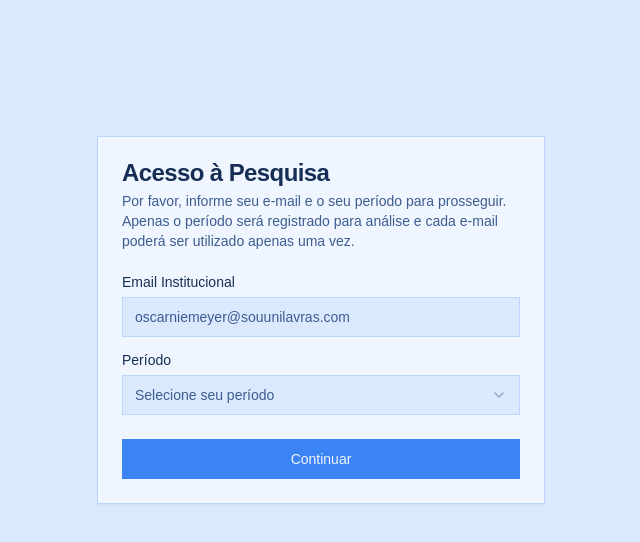
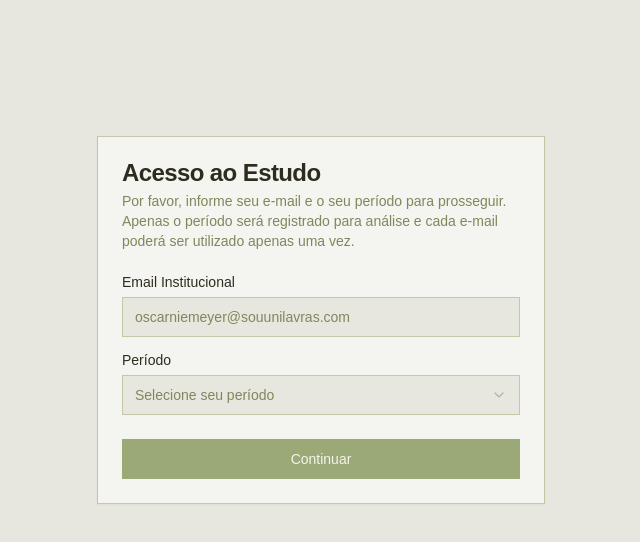
Before and after one commit to diegovianagomes/sinapsi-empresas, a Next.js app: page /student-auth in a window 1280 px wide. Shown: the top 542 px of the page, without its empty margins (319-959 px from the left). Built offline with nearby package versions, Linux system fonts and the light colour scheme.

Commit message:
POC 20250320:  Mudança de paleta de cores

```diff
--- a/app/globals.css
+++ b/app/globals.css
@@ -14,62 +14,62 @@ body {
 
 @layer base {
   :root {
-    --background: 217 100% 93%; /* #dbe8fe */
-    --foreground: 217 58% 21%; /* #172e54 */
-    --card: 216 100% 97%; /* #eff5ff */
-    --card-foreground: 217 58% 21%; /* #172e54 */
-    --popover: 216 100% 97%; /* #eff5ff */
-    --popover-foreground: 217 58% 21%; /* #172e54 */
-    --primary: 217 91% 60%; /* #3b82f6 */
-    --primary-foreground: 216 100% 97%; /* #eff5ff */
-    --secondary: 217 97% 87%; /* #bfd7fe */
-    --secondary-foreground: 217 58% 21%; /* #172e54 */
-    --muted: 217 97% 87%; /* #bfd7fe */
-    --muted-foreground: 217 40% 40%; /* #1e55af mais claro */
-    --accent: 217 97% 87%; /* #bfd7fe */
-    --accent-foreground: 217 58% 21%; /* #172e54 */
-    --destructive: 0 84.2% 60.2%; /* mantido */
-    --destructive-foreground: 216 100% 97%; /* #eff5ff */
-    --border: 217 97% 87%; /* #bfd7fe */
-    --input: 217 97% 87%; /* #bfd7fe */
-    --ring: 217 91% 60%; /* #3b82f6 */
-    --sidebar-background: 216 100% 97%; /* #eff5ff */
-    --sidebar-foreground: 217 58% 21%; /* #172e54 */
-    --sidebar-primary: 217 91% 60%; /* #3b82f6 */
-    --sidebar-primary-foreground: 216 100% 97%; /* #eff5ff */
-    --sidebar-accent: 217 97% 87%; /* #bfd7fe */
-    --sidebar-accent-foreground: 217 58% 21%; /* #172e54 */
-    --sidebar-border: 217 97% 87%; /* #bfd7fe */
-    --sidebar-ring: 217 91% 60%; /* #3b82f6 */
+    --background: 60 15% 89%; /* #e5e7de */
+    --foreground: 70 16% 22%; /* #4c493b */
+    --card: 68 17% 95%; /* #f6f7f3 */
+    --card-foreground: 54 20% 15%; /* #29261f */
+    --popover: 68 17% 95%; /* #f6f7f3 */
+    --popover-foreground: 54 20% 15%; /* #29261f */
+    --primary: 77 23% 56%; /* #9ca17e */
+    --primary-foreground: 68 17% 95%; /* #f6f7f3 */
+    --secondary: 62 22% 72%; /* #c9cdba */
+    --secondary-foreground: 61 19% 37%; /* #6c6951 */
+    --muted: 62 22% 72%; /* #c9cdba */
+    --muted-foreground: 65 19% 44%; /* #81805e */
+    --accent: 217 74% 73%; /* #a3c4ed - azul para contraste */
+    --accent-foreground: 220 52% 50%; /* #4269ce */
+    --destructive: 0 84% 60%;
+    --destructive-foreground: 68 17% 95%; /* #f6f7f3 */
+    --border: 62 22% 72%; /* #c9cdba */
+    --input: 62 22% 72%; /* #c9cdba */
+    --ring: 77 23% 56%; /* #9ca17e */
+    --sidebar-background: 68 17% 95%; /* #f6f7f3 */
+    --sidebar-foreground: 54 20% 15%; /* #29261f */
+    --sidebar-primary: 77 23% 56%; /* #9ca17e */
+    --sidebar-primary-foreground: 68 17% 95%; /* #f6f7f3 */
+    --sidebar-accent: 217 74% 73%; /* #a3c4ed */
+    --sidebar-accent-foreground: 220 52% 50%; /* #4269ce */
+    --sidebar-border: 62 22% 72%; /* #c9cdba */
+    --sidebar-ring: 77 23% 56%; /* #9ca17e */
   }
   .dark {
-    --background: 217 58% 21%; /* #172e54 */
-    --foreground: 216 100% 97%; /* #eff5ff */
-    --card: 217 50% 33%; /* #1e478a */
-    --card-foreground: 216 100% 97%; /* #eff5ff */
-    --popover: 217 50% 33%; /* #1e478a */
-    --popover-foreground: 216 100% 97%; /* #eff5ff */
-    --primary: 217 91% 60%; /* #3b82f6 */
-    --primary-foreground: 216 100% 97%; /* #eff5ff */
-    --secondary: 217 70% 40%; /* #1e55af */
-    --secondary-foreground: 216 100% 97%; /* #eff5ff */
-    --muted: 217 70% 40%; /* #1e55af */
-    --muted-foreground: 217 97% 87%; /* #bfd7fe */
-    --accent: 217 70% 40%; /* #1e55af */
-    --accent-foreground: 216 100% 97%; /* #eff5ff */
-    --destructive: 0 62.8% 30.6%; /* mantido */
-    --destructive-foreground: 216 100% 97%; /* #eff5ff */
-    --border: 217 70% 40%; /* #1e55af */
-    --input: 217 70% 40%; /* #1e55af */
-    --ring: 217 91% 60%; /* #3b82f6 */
-    --sidebar-background: 217 50% 33%; /* #1e478a */
-    --sidebar-foreground: 216 100% 97%; /* #eff5ff */
-    --sidebar-primary: 217 91% 60%; /* #3b82f6 */
-    --sidebar-primary-foreground: 216 100% 97%; /* #eff5ff */
-    --sidebar-accent: 217 70% 40%; /* #1e55af */
-    --sidebar-accent-foreground: 216 100% 97%; /* #eff5ff */
-    --sidebar-border: 217 70% 40%; /* #1e55af */
-    --sidebar-ring: 217 91% 60%; /* #3b82f6 */
+    --background: 220 58% 21%; /* #172e54 */
+    --foreground: 216 75% 97%; /* #f1f6fd */
+    --card: 219 52% 31%; /* #2e407a */
+    --card-foreground: 213 46% 94%; /* #e0eaf9 */
+    --popover: 219 52% 31%; /* #2e407a */
+    --popover-foreground: 213 46% 94%; /* #e0eaf9 */
+    --primary: 217 65% 68%; /* #77a4e3 */
+    --primary-foreground: 216 75% 97%; /* #f1f6fd */
+    --secondary: 218 50% 40%; /* #2f428d */
+    --secondary-foreground: 214 63% 87%; /* #c8dbf5 */
+    --muted: 218 50% 40%; /* #2f428d */
+    --muted-foreground: 214 63% 87%; /* #c8dbf5 */
+    --accent: 77 23% 56%; /* #9ca17e - verde terroso para contraste */
+    --accent-foreground: 68 17% 95%; /* #f6f7f3 */
+    --destructive: 0 63% 31%;
+    --destructive-foreground: 216 75% 97%; /* #f1f6fd */
+    --border: 218 50% 40%; /* #2f428d */
+    --input: 218 50% 40%; /* #2f428d */
+    --ring: 217 65% 68%; /* #77a4e3 */
+    --sidebar-background: 219 52% 31%; /* #2e407a */
+    --sidebar-foreground: 216 75% 97%; /* #f1f6fd */
+    --sidebar-primary: 217 65% 68%; /* #77a4e3 */
+    --sidebar-primary-foreground: 216 75% 97%; /* #f1f6fd */
+    --sidebar-accent: 77 23% 56%; /* #9ca17e */
+    --sidebar-accent-foreground: 68 17% 95%; /* #f6f7f3 */
+    --sidebar-border: 218 50% 40%; /* #2f428d */
+    --sidebar-ring: 217 65% 68%; /* #77a4e3 */
   }
 }
 
--- a/app/page.tsx
+++ b/app/page.tsx
@@ -5,15 +5,18 @@ export default function Home() {
   return (
     <div className="container mx-auto px-4 py-8 md:py-12 min-h-[90vh] flex items-center justify-center">
       <div className="max-w-3xl mx-auto text-center">
-        <img src="/logo.webp" alt="" className="mx-auto mb-4 md:mb-6 w-48 md:w-64 h-auto"/>
+        <div className="flex items-center justify-center gap-8 pb-8">
+          <img src="/logo1.svg" alt="" className="w-16 md:w-24 h-auto"/>
+          <img src="/logo2.svg" alt="" className="w-48 md:w-64 h-auto"/>
+        </div>
         <h1 className="text-2xl md:text-3xl font-bold mb-4 md:mb-6">Diagnóstico Organizacional</h1>
         <p className="text-base md:text-lg mb-6 md:mb-8">
-          Esta pesquisa tem como objetivo coletar informações sobre percepções acadêmicas. Suas respostas são anônimas e
+          Este estudo tem como objetivo coletar informações sobre percepções acadêmicas. Suas respostas são anônimas e
           serão utilizadas apenas para fins de pesquisa.
         </p>
         <div className="flex flex-col sm:flex-row justify-center gap-3 md:gap-4">
           <Button asChild size="lg" className="w-full sm:w-auto">
-            <Link href="/student-auth">Iniciar Pesquisa</Link>
+            <Link href="/student-auth">Iniciar Estudo</Link>
           </Button>
           <Button asChild variant="outline" size="lg" className="w-full sm:w-auto">
             <Link href="/researcher-login">Ver Resultados (Pesquisador)</Link>
--- a/app/student-auth/page.tsx
+++ b/app/student-auth/page.tsx
@@ -66,7 +66,7 @@ export default function StudentAuthPage() {
       if (checkData.isUsed) {
         toast({
           title: "E-mail já tá em uso!",
-          description: "Ops, esse e-mail já participou da pesquisa.",
+          description: "Ops, esse e-mail já participou do estudo.",
           variant: "destructive",
         })
         setIsSubmitting(false)
@@ -115,7 +115,7 @@ export default function StudentAuthPage() {
     <div className="container mx-auto px-4 py-8 md:py-12 flex items-center justify-center min-h-[80vh]">
       <Card className="w-full max-w-md">
         <CardHeader>
-          <CardTitle>Acesso à Pesquisa</CardTitle>
+          <CardTitle>Acesso ao Estudo</CardTitle>
           <CardDescription>
             Por favor, informe seu e-mail e o seu período para prosseguir. Apenas o período será registrado para análise e cada e-mail poderá ser utilizado apenas uma vez.
           </CardDescription>
--- a/app/survey/page.tsx
+++ b/app/survey/page.tsx
@@ -119,14 +119,14 @@ export default function SurveyPage() {
           if (!submitResponse.ok) {
             const errorData = await submitResponse.json()
             console.error("Erro na resposta do servidor:", errorData)
-            throw new Error(errorData.message || "Erro ao enviar pesquisa")
+            throw new Error(errorData.message || "Erro ao enviar as respostas")
           }
 
           const submitData = await submitResponse.json()
 
           toast({
-            title: "Pesquisa enviada com sucesso!",
-            description: "Obrigado por participar da nossa pesquisa.",
+            title: "Respostas enviado com sucesso!",
+            description: "Obrigado por participar da nosso estudo.",
           })
 
           // Clear student session data
@@ -137,11 +137,11 @@ export default function SurveyPage() {
             router.push("/")
           }, 2000)
         } catch (error) {
-          console.error("Erro ao enviar pesquisa:", error)
+          console.error("Erro ao enviar o estudo:", error)
           toast({
             title: "Erro",
             description:
-              error instanceof Error ? error.message : "Ocorreu um erro ao enviar sua pesquisa. Tente novamente.",
+              error instanceof Error ? error.message : "Ocorreu um erro ao enviar suas respostas. Tente novamente.",
             variant: "destructive",
           })
           setIsSubmitting(false)
```
Also changed, not shown: public/logo1.svg (added), public/logo2.svg (added).
